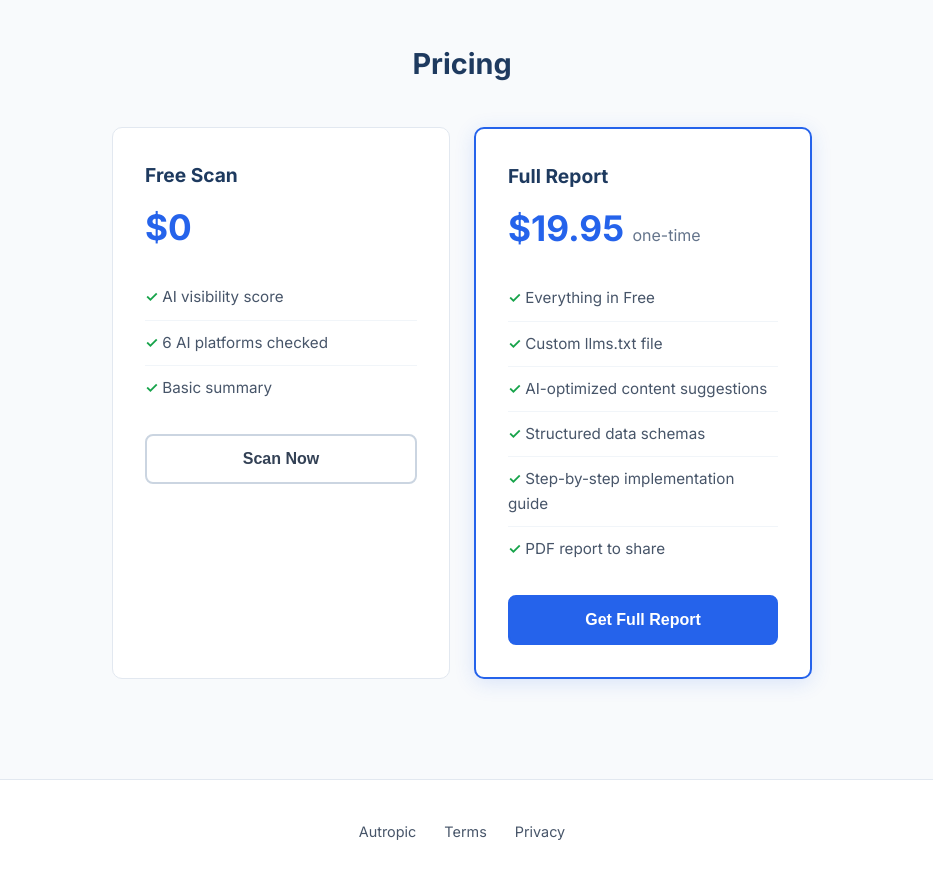
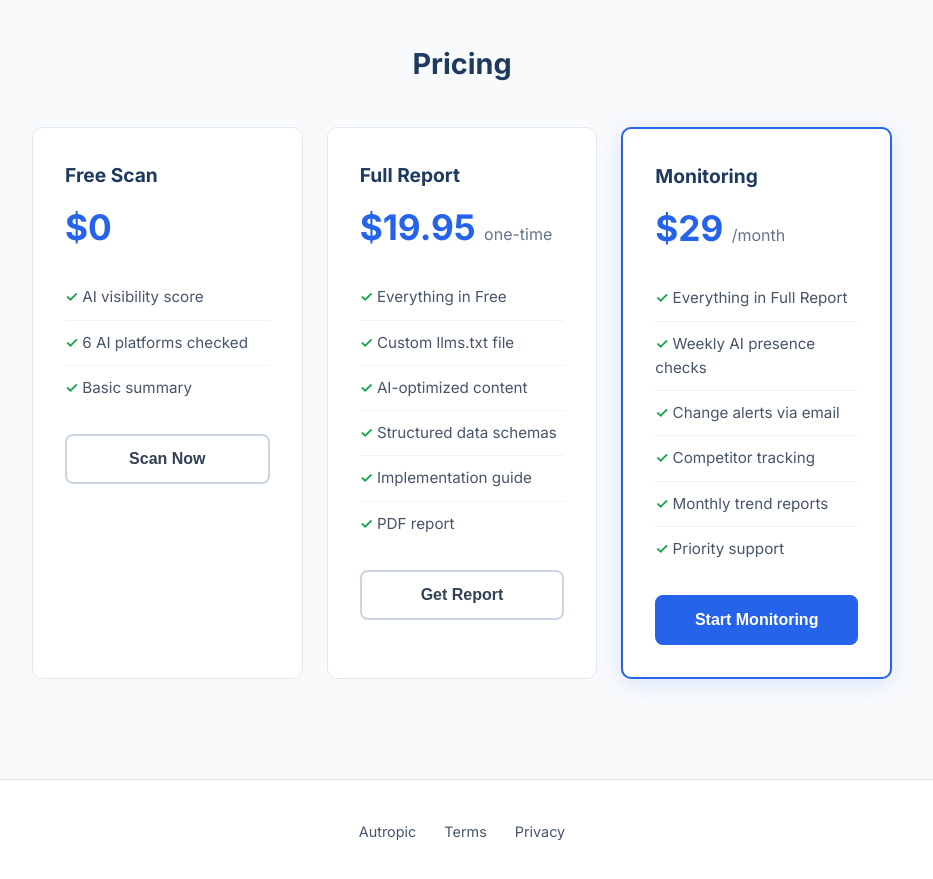
Before and after one commit to tlkc888-Jenkins/llm-arbitrage-api, a website: page public/bizcheck.html in a window 1280 px wide. Shown: the part 1320-2199 px from the top of the page, without its empty margins (178-1111 px from the left). Drawn offline with Linux system fonts and the light colour scheme.

```diff
--- a/public/bizcheck.html
+++ b/public/bizcheck.html
@@ -545,7 +545,7 @@
     <section class="pricing" id="pricing">
       <div class="container">
         <h2>Pricing</h2>
-        <div class="pricing-grid">
+        <div class="pricing-grid" style="grid-template-columns: repeat(auto-fit, minmax(240px, 1fr)); max-width: 900px;">
           <div class="pricing-card">
             <h3>Free Scan</h3>
             <div class="price">$0</div>
@@ -557,18 +557,32 @@
             <button onclick="document.getElementById('business-name').focus(); window.scrollTo({top: 0, behavior: 'smooth'})">Scan Now</button>
           </div>
 
-          <div class="pricing-card featured">
+          <div class="pricing-card">
             <h3>Full Report</h3>
             <div class="price">$19.95 <span>one-time</span></div>
             <ul>
               <li>Everything in Free</li>
               <li>Custom llms.txt file</li>
-              <li>AI-optimized content suggestions</li>
+              <li>AI-optimized content</li>
               <li>Structured data schemas</li>
-              <li>Step-by-step implementation guide</li>
-              <li>PDF report to share</li>
+              <li>Implementation guide</li>
+              <li>PDF report</li>
             </ul>
-            <button onclick="buyReport()">Get Full Report</button>
+            <button onclick="buyReport()">Get Report</button>
+          </div>
+
+          <div class="pricing-card featured">
+            <h3>Monitoring</h3>
+            <div class="price">$29 <span>/month</span></div>
+            <ul>
+              <li>Everything in Full Report</li>
+              <li>Weekly AI presence checks</li>
+              <li>Change alerts via email</li>
+              <li>Competitor tracking</li>
+              <li>Monthly trend reports</li>
+              <li>Priority support</li>
+            </ul>
+            <button onclick="buyMonitoring()">Start Monitoring</button>
           </div>
         </div>
       </div>
@@ -688,6 +702,44 @@
       }
     }
 
+    async function buyMonitoring() {
+      const business = window.scannedBusiness || document.getElementById('business-name').value.trim();
+      if (!business) {
+        alert('Please scan your business first');
+        document.getElementById('business-name').focus();
+        window.scrollTo({top: 0, behavior: 'smooth'});
+        return;
+      }
+
+      const email = document.getElementById('report-email')?.value?.trim() || '';
+
+      // Show loading state
+      const btn = event.target;
+      const originalText = btn.textContent;
+      btn.textContent = 'Redirecting...';
+      btn.disabled = true;
+
+      try {
+        const res = await fetch('/api/v1/bizcheck/checkout', {
+          method: 'POST',
+          headers: { 'Content-Type': 'application/json' },
+          body: JSON.stringify({ business, email, product: 'monitoring' })
+        });
+
+        const data = await res.json();
+
+        if (data.url) {
+          window.location.href = data.url;
+        } else {
+          throw new Error(data.error || 'Failed to create checkout');
+        }
+      } catch (err) {
+        alert('Something went wrong. Please try again.');
+        btn.textContent = originalText;
+        btn.disabled = false;
+      }
+    }
+
     async function buyReport() {
       const business = window.scannedBusiness || document.getElementById('business-name').value.trim();
       if (!business) {
```
Also changed, not shown: server.js (+18 -4 lines).
